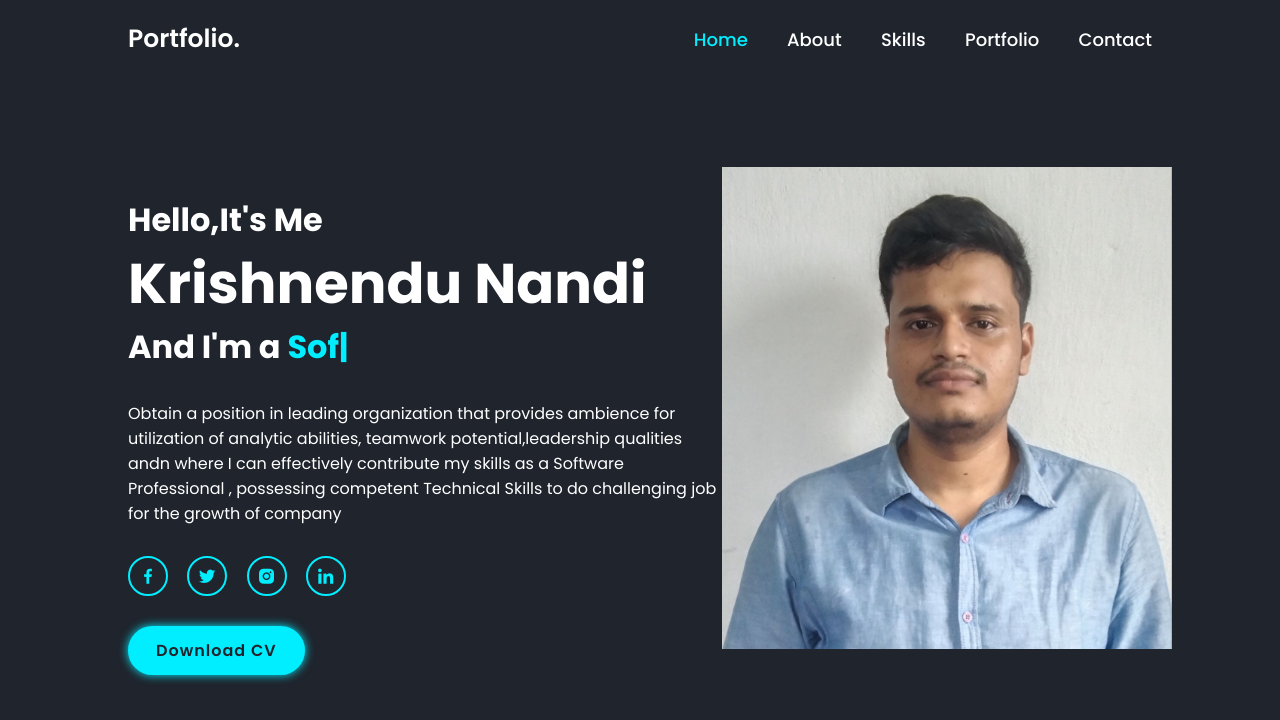
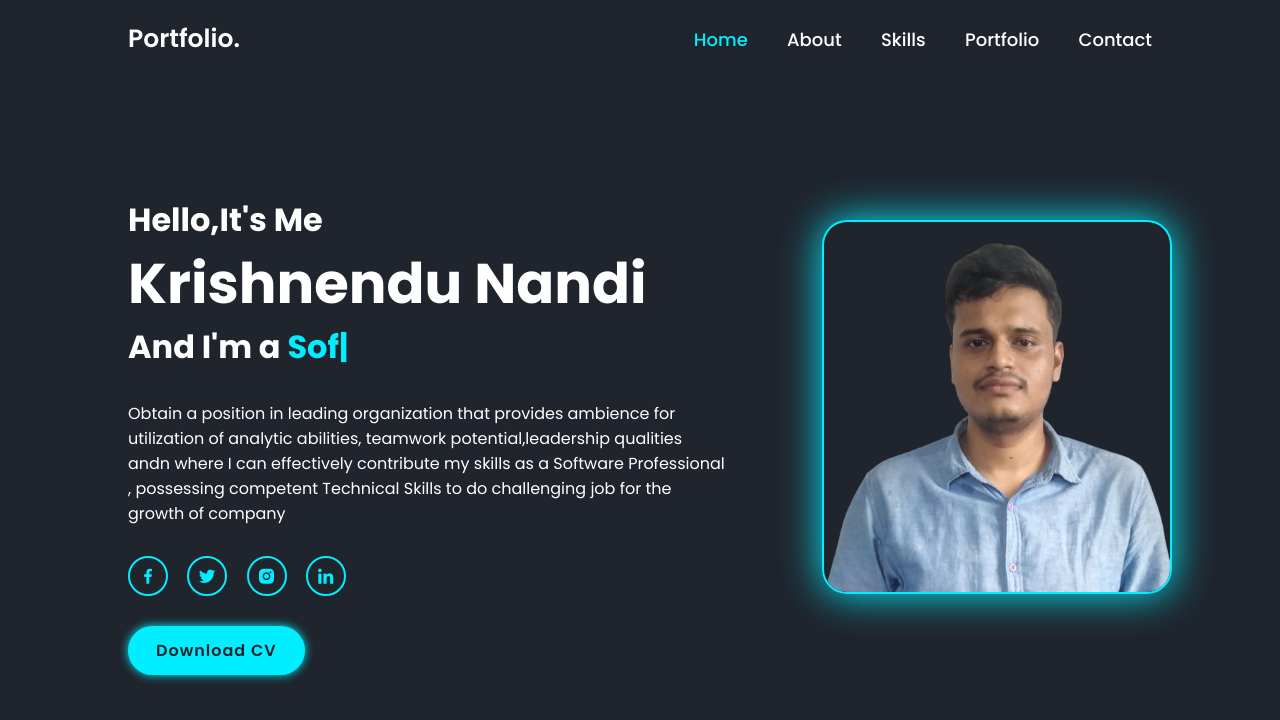
Before and after one commit to DevilsClaw005/My_Portfolio, a plain HTML site: page index.html in a window 1280 px wide. Drawn offline with nearby package versions, Linux system fonts and the light colour scheme.

Commit message:
photo style change

```diff
--- a/index.html
+++ b/index.html
@@ -37,7 +37,7 @@ challenging job for the growth of company</p>
         </div>
 
         <div class="home-img">
-            <img src="img/Mypic.jpg" alt="">
+            <img src="img/dp.png" alt="">
         </div>
     </section>
 
--- a/style.css
+++ b/style.css
@@ -106,6 +106,10 @@ body{
     opacity: 0;
     animation: zoomIn 1s ease forwards, floatImage 4s ease-in-out infinite;
     animation-delay: 2s, 3s;
+    border: 2px solid #0ef;
+    border-radius: 25px;
+    width: 350px;
+    box-shadow: 0 0 40px #0ef;
  }
 
 
```
Also changed, not shown: img/dp.png (added).
